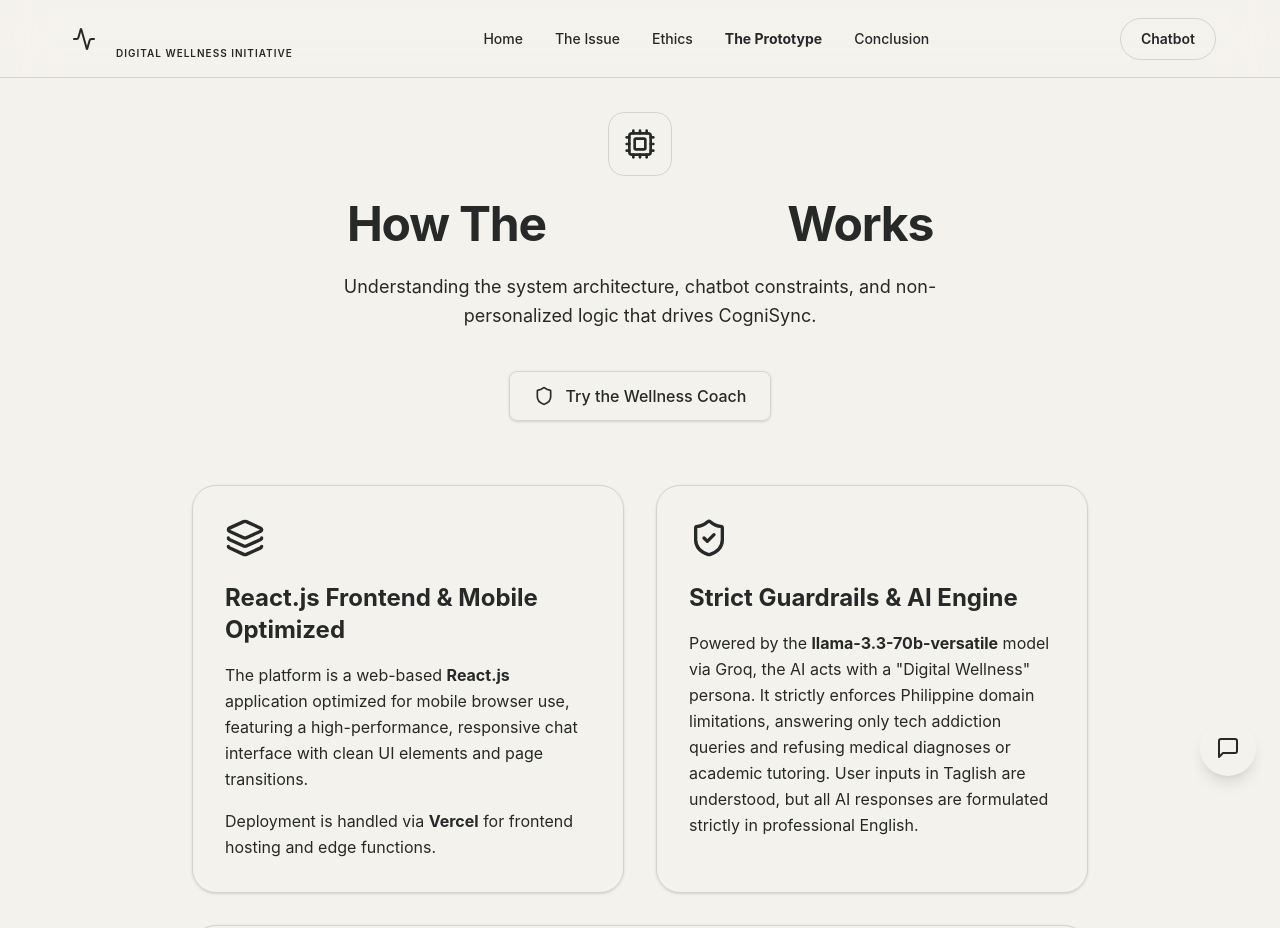
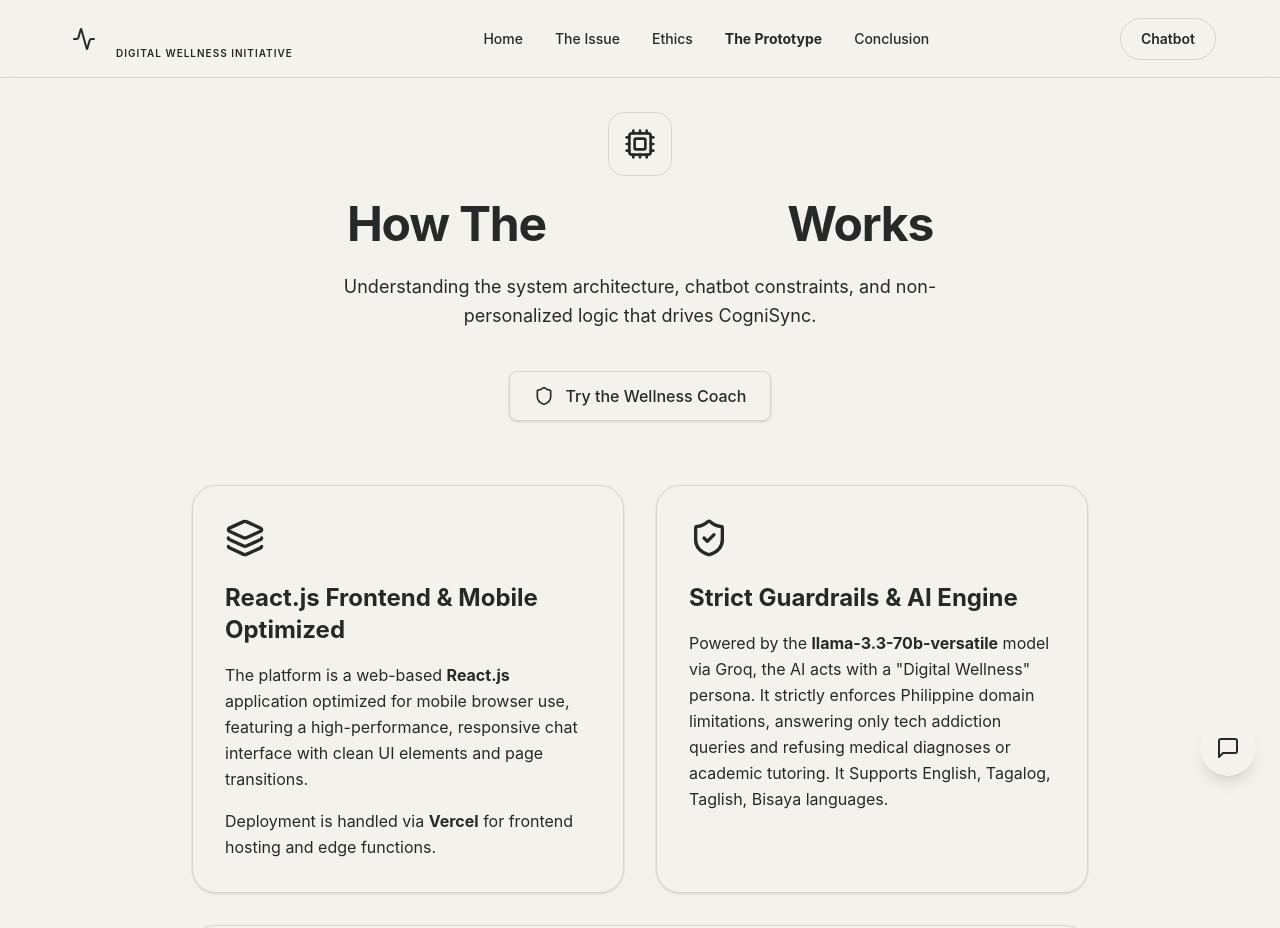
Before and after one commit to VenzDagohoy/CogniSync-Frontend, a React (Vite) app: page /prototype in a window 1280 px wide. Shown: the top 928 px of the page. Built offline with nearby package versions, Linux system fonts and the light colour scheme.

Commit message:
Update PrototypePage.tsx

```diff
--- a/src/app/pages/PrototypePage.tsx
+++ b/src/app/pages/PrototypePage.tsx
@@ -63,7 +63,7 @@ export function PrototypePage() {
             </div>
             <h3 className="text-2xl font-bold text-card-foreground mb-4">Strict Guardrails & AI Engine</h3>
             <p className="text-muted-foreground leading-relaxed">
-              Powered by the <strong className="text-primary">llama-3.3-70b-versatile</strong> model via Groq, the AI acts with a "Digital Wellness" persona. It strictly enforces Philippine domain limitations, answering only tech addiction queries and refusing medical diagnoses or academic tutoring. User inputs in Taglish are understood, but all AI responses are formulated strictly in professional English.
+              Powered by the <strong className="text-primary">llama-3.3-70b-versatile</strong> model via Groq, the AI acts with a "Digital Wellness" persona. It strictly enforces Philippine domain limitations, answering only tech addiction queries and refusing medical diagnoses or academic tutoring. It Supports English, Tagalog, Taglish, Bisaya languages.
             </p>
           </motion.div>
 
```
